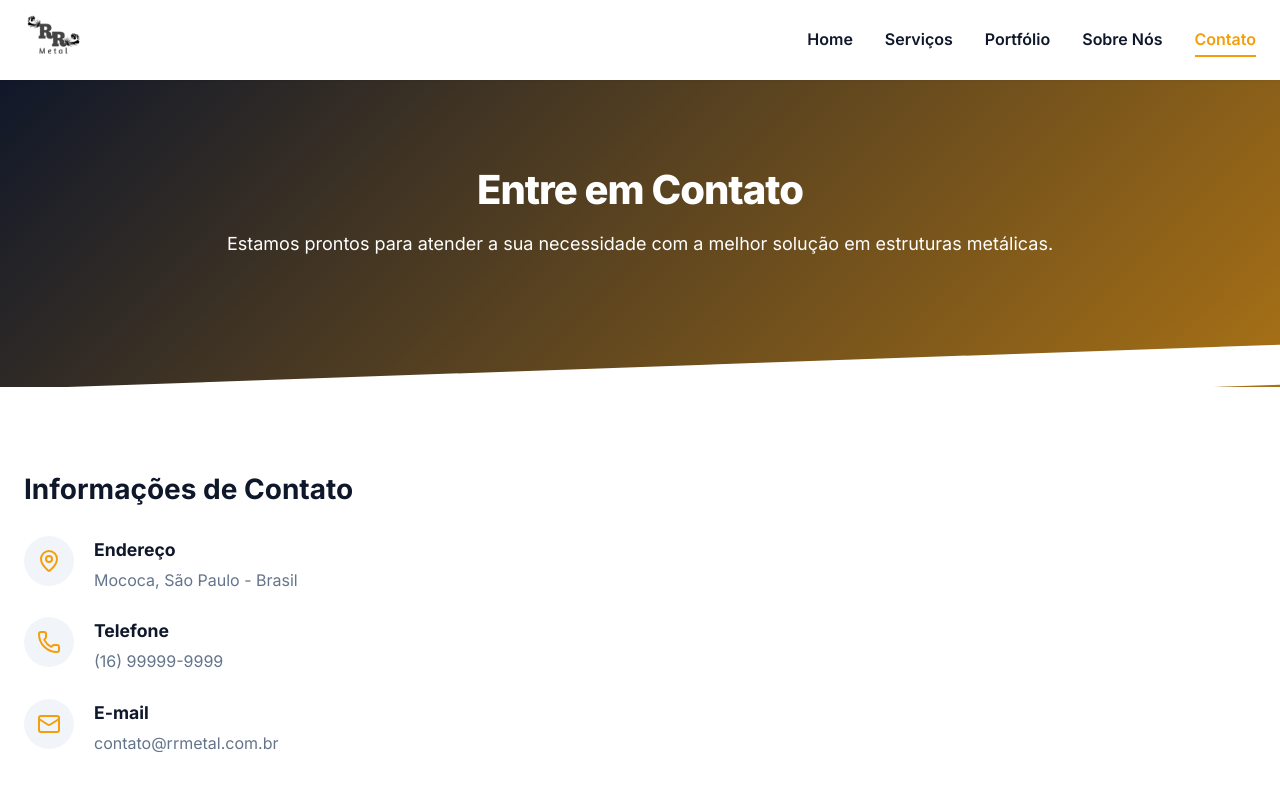
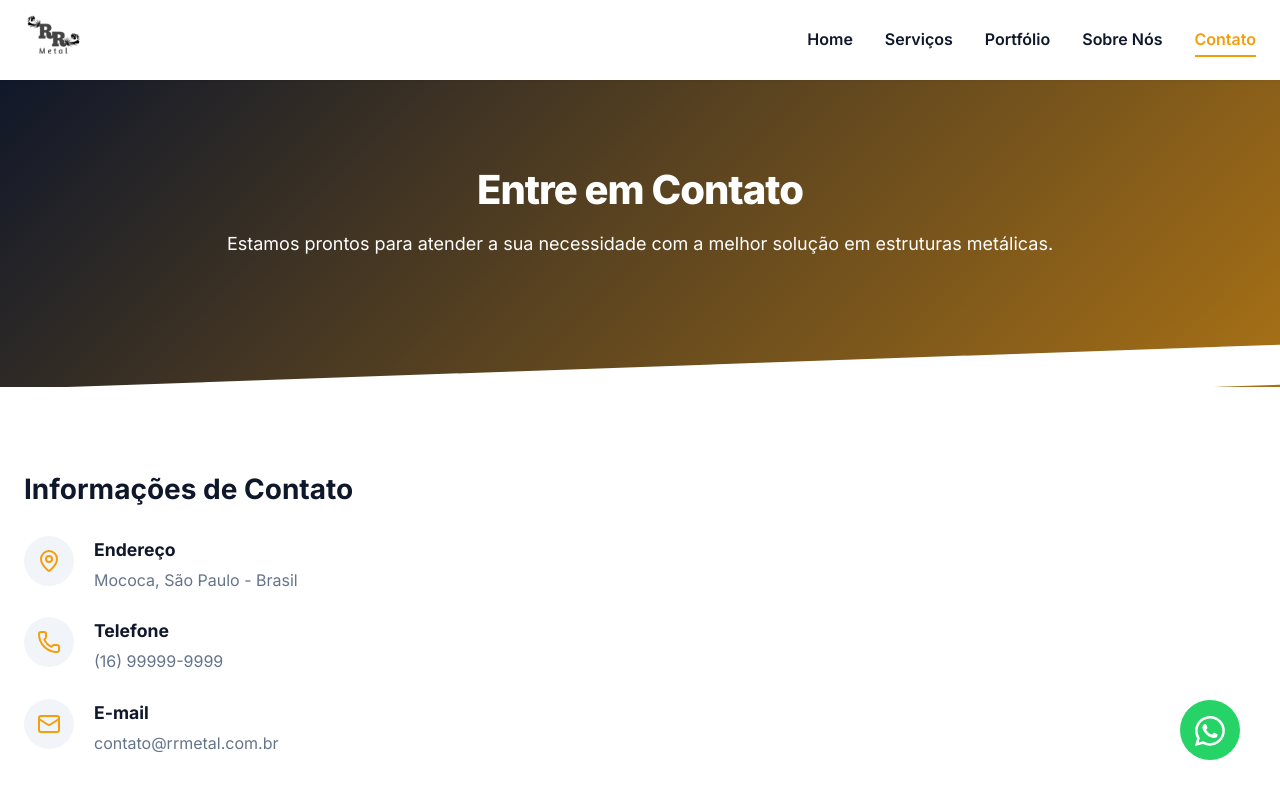
Before and after one commit to Prometheusz2020/rrmetal, a React (Vite) app: page /contato in a window 1280 px wide. Shown: the top 800 px of the page. Built offline with nearby package versions, Linux system fonts and the light colour scheme.

Commit message:
feat: botão whatsapp flutuante

```diff
--- a/src/App.jsx
+++ b/src/App.jsx
@@ -6,6 +6,7 @@
 import Portfolio from './pages/Portfolio';
 import Sobre from './pages/Sobre';
 import Contato from './pages/Contato';
+import WhatsAppButton from './components/WhatsAppButton';
 import './App.css';
 
 function App() {
@@ -23,6 +24,7 @@
           </Routes>
         </main>
         <Footer />
+        <WhatsAppButton />
       </div>
     </Router>
   );
--- /dev/null
+++ b/src/components/WhatsAppButton.css
@@ -0,0 +1,56 @@
+.whatsapp-float {
+  position: fixed;
+  width: 60px;
+  height: 60px;
+  bottom: 40px;
+  right: 40px;
+  background-color: #25d366;
+  color: #fff;
+  border-radius: 50px;
+  text-align: center;
+  font-size: 30px;
+  box-shadow: 0 4px 14px 0 rgba(37, 211, 102, 0.4);
+  z-index: 1000;
+  display: flex;
+  align-items: center;
+  justify-content: center;
+  transition: all 0.3s ease;
+  animation: pulse-whatsapp 2s infinite;
+}
+
+.whatsapp-float:hover {
+  background-color: #128c7e;
+  transform: scale(1.1) translateY(-5px);
+  box-shadow: 0 6px 20px 0 rgba(37, 211, 102, 0.6);
+  animation: none;
+}
+
+.whatsapp-icon {
+  margin-top: 2px;
+}
+
+@keyframes pulse-whatsapp {
+  0% {
+    box-shadow: 0 0 0 0 rgba(37, 211, 102, 0.5);
+  }
+  70% {
+    box-shadow: 0 0 0 15px rgba(37, 211, 102, 0);
+  }
+  100% {
+    box-shadow: 0 0 0 0 rgba(37, 211, 102, 0);
+  }
+}
+
+@media screen and (max-width: 767px) {
+  .whatsapp-float {
+    width: 50px;
+    height: 50px;
+    bottom: 20px;
+    right: 20px;
+  }
+
+  .whatsapp-float svg {
+    width: 25px;
+    height: 25px;
+  }
+}
--- /dev/null
+++ b/src/components/WhatsAppButton.jsx
@@ -0,0 +1,33 @@
+import React from 'react';
+import './WhatsAppButton.css';
+
+const WhatsAppButton = () => {
+  const phoneNumber = "5519995476078";
+  const message = "Olá! Gostaria de mais informações sobre os serviços.";
+  const encodedMessage = encodeURIComponent(message);
+
+  const whatsappUrl = `https://wa.me/${phoneNumber}?text=${encodedMessage}`;
+
+  return (
+    <a
+      href={whatsappUrl}
+      target="_blank"
+      rel="noopener noreferrer"
+      className="whatsapp-float"
+      aria-label="Contato pelo WhatsApp"
+    >
+      <svg
+        xmlns="http://www.w3.org/2000/svg"
+        width="30"
+        height="30"
+        fill="currentColor"
+        className="whatsapp-icon"
+        viewBox="0 0 16 16"
+      >
+        <path d="M13.601 2.326A7.85 7.85 0 0 0 7.994 0C3.627 0 .068 3.558.064 7.926c0 1.399.366 2.76 1.057 3.965L0 16l4.204-1.102a7.9 7.9 0 0 0 3.79.965h.004c4.368 0 7.926-3.558 7.93-7.93A7.9 7.9 0 0 0 13.6 2.326zM7.994 14.521a6.6 6.6 0 0 1-3.356-.92l-.24-.144-2.494.654.666-2.433-.156-.251a6.56 6.56 0 0 1-1.007-3.505c0-3.626 2.957-6.584 6.591-6.584a6.56 6.56 0 0 1 4.66 1.931 6.56 6.56 0 0 1 1.928 4.66c-.004 3.639-2.961 6.592-6.592 6.592m3.615-4.934c-.197-.099-1.17-.578-1.353-.646-.182-.065-.315-.099-.445.099-.133.197-.513.646-.627.775-.114.133-.232.148-.43.05-.197-.1-.836-.308-1.592-.985-.59-.525-.985-1.175-1.103-1.372-.114-.198-.011-.304.088-.403.087-.088.197-.232.296-.346.1-.114.133-.198.198-.33.065-.134.034-.248-.015-.347-.05-.099-.445-1.076-.612-1.47-.16-.389-.323-.335-.445-.34-.114-.005-.247-.007-.38-.007a.73.73 0 0 0-.529.247c-.182.198-.691.677-.691 1.654s.71 1.916.81 2.049c.098.133 1.394 2.132 3.383 2.992.47.205.84.326 1.129.418.475.152.904.129 1.246.08.38-.058 1.171-.48 1.338-.943.164-.464.164-.86.114-.943-.049-.084-.182-.133-.38-.232"/>
+      </svg>
+    </a>
+  );
+};
+
+export default WhatsAppButton;
```
